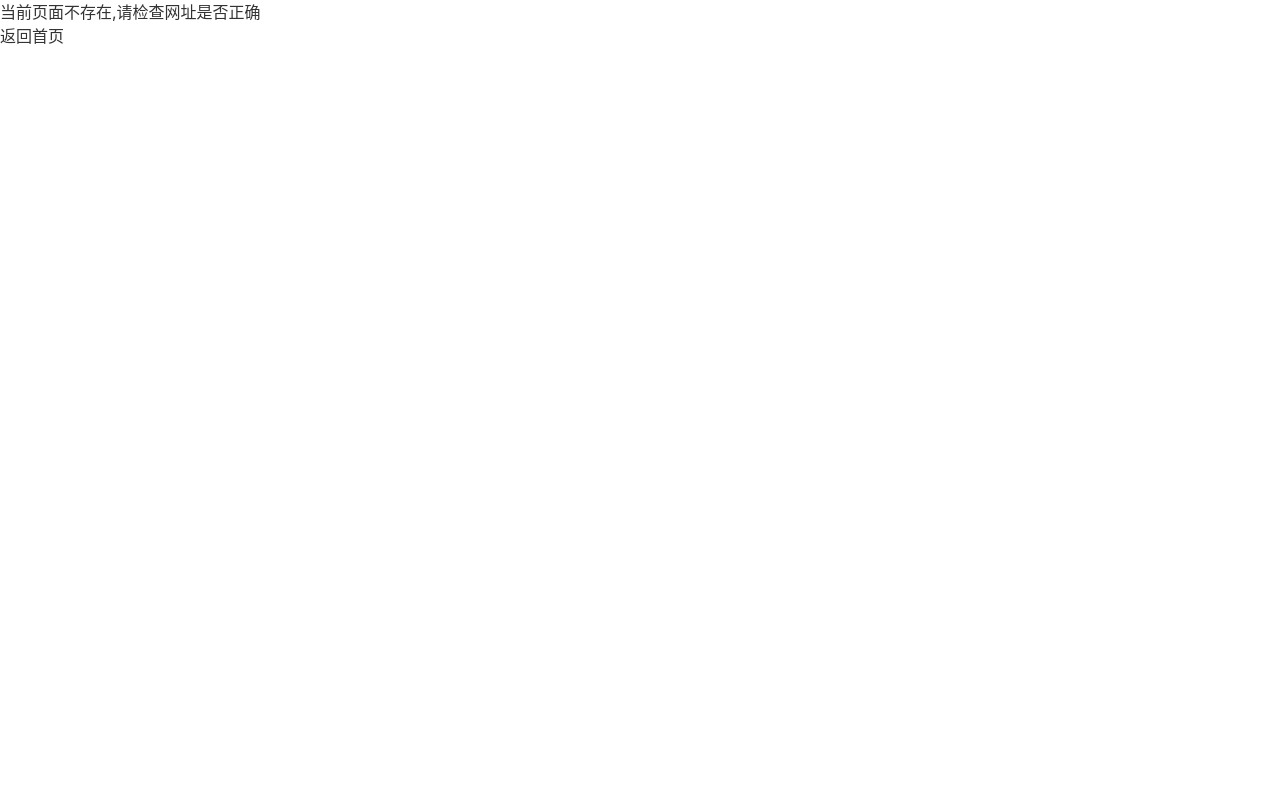
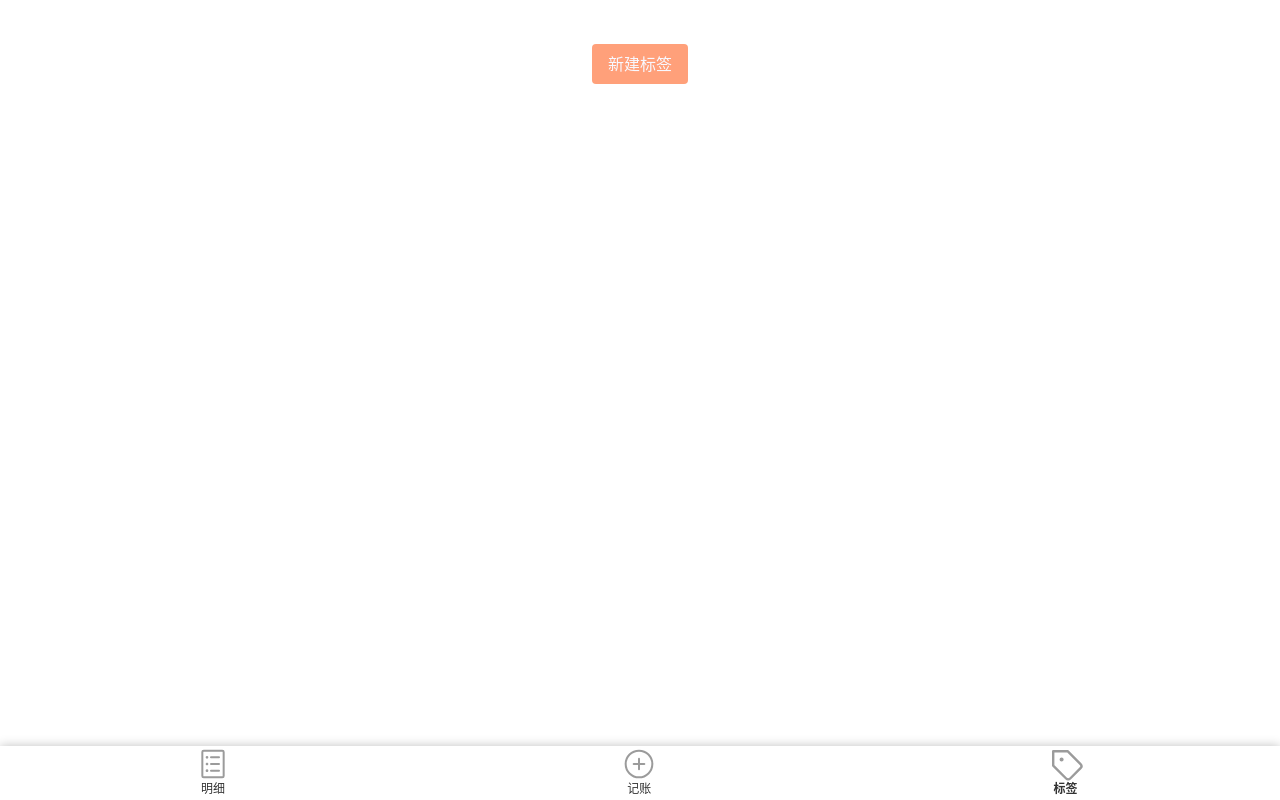
Before and after one commit to ShinyuYang/PPmorney-new, a Vue app: page /#/labels in a window 1280 px wide. Built offline with nearby package versions, Linux system fonts and the light colour scheme; a small style sheet from the web is missing.

Commit message:
展示和创建标签页面

```diff
--- a/src/App.vue
+++ b/src/App.vue
@@ -12,6 +12,7 @@
     line-height: 1.5;
     font-family: $font-hei;
     font-size: 16px;
+    //background: #f5f5f5;
   }
 
 
--- a/src/components/Money/Tags.vue
+++ b/src/components/Money/Tags.vue
@@ -249,7 +249,7 @@ export default  class Tags extends Vue{
         font-size: 10px;
       }
       > .svg-wrapper{
-        background:rgb(241,243,244);
+      //rgb(270,300,244)
         height:54px;
         width:54px;
         border-radius:50% 50%;
--- a/src/components/Nav.vue
+++ b/src/components/Nav.vue
@@ -8,9 +8,9 @@
      <Icon name="add"/>
       记账
     </router-link>
-    <router-link to="/statistic" class="item" active-class="selected">
-      <Icon name="statistic"/>
-      趋势</router-link>
+    <router-link to="/labels" class="item" active-class="selected">
+      <Icon name="labels"/>
+      标签</router-link>
   </nav>
 </template>
 
--- /dev/null
+++ b/src/models/recordListModels.ts
@@ -0,0 +1,13 @@
+const localStorageKeyName='recordList';
+const recordListModels={
+  clone(data: RecordItem[]|RecordItem){
+    return  JSON.parse(JSON.stringify(data));
+  },
+  fetch(){
+    return JSON.parse(window.localStorage.getItem(localStorageKeyName) ||'[]') as RecordItem[];
+  },
+  save(data: RecordItem[]){
+    window.localStorage.setItem(localStorageKeyName,JSON.stringify(data))
+  }
+};
+export{recordListModels};
--- /dev/null
+++ b/src/models/tagListModel.ts
@@ -0,0 +1,26 @@
+const localStorageKeyName='tagList';
+
+type TagListModel ={
+  data: string[];
+  fetch: () => string[];
+  create: (name: string) => 'success' | 'duplicated';//success 表示成功,duplicated表示name重复
+  save: () => void;
+}
+
+const tagListModel: TagListModel={
+  data:[],
+  fetch(){
+    this.data=JSON.parse(window.localStorage.getItem(localStorageKeyName) ||'[]');
+    return this.data;
+  },
+  create(name: string){
+    if(this.data.indexOf(name)>=0){return 'duplicated';}
+    this.data.push(name);
+    this.save();
+    return 'success';
+  },
+  save(){
+    window.localStorage.setItem(localStorageKeyName,JSON.stringify(this.data));
+  }
+};
+export{tagListModel};
--- a/src/views/Labels.vue
+++ b/src/views/Labels.vue
@@ -1,11 +1,75 @@
 <template>
   <Layout>
-    Details .vue
+   <ol class="tags">
+     <li v-for="tag in tags" :key="tag">
+       <span>{{tag}}</span>
+       <Icon name="right"/>
+     </li>
+   </ol>
+    <div class="createTag-wrapper">
+      <button class="createTag" @click="createTag">新建标签</button>
+    </div>
   </Layout>
 </template>
 
 <script lang="ts">
-export default {
-  name: 'Labels'
-};
+import Vue from 'vue';
+import {Component} from 'vue-property-decorator';
+import {tagListModel} from '@/models/tagListModel';
+
+tagListModel.fetch();
+
+
+@Component
+export default class Labels extends Vue {
+  tags=tagListModel.data;
+
+  createTag(){
+    const name=window.prompt('请输入标签名');
+    if(name){
+      const  message=tagListModel.create(name);
+      if(message==='duplicated'){
+        window.alert('标签重复');
+      }else if(message==='success'){
+        window.alert('添加成功');
+      }
+    }
+  }
+}
 </script>
+
+<style lang="scss" scoped>
+.tags {
+  background: white;
+  font-size: 16px;
+  padding-left: 16px;
+
+  > li {
+    min-height: 44px;
+    display: flex;
+    align-items: center;
+    justify-content: space-between;
+    border-bottom: 1px solid #e6e6e6;
+
+    svg {
+      width: 20px;
+      height: 20px;
+      margin-right: 16px;
+    }
+  }
+}
+  .createTag{
+    background:#FFA07A ;
+    color:ghostwhite;
+    border-radius: 4px;
+    border:none;
+    height:40px;
+    padding:0 16px;
+    &-wrapper{
+      text-align: center;
+      padding:16px;
+      margin-top:28px;
+    }
+  }
+
+</style>
--- a/src/views/Money.vue
+++ b/src/views/Money.vue
@@ -1,6 +1,5 @@
 <template>
 <Layout class-prefix="layout">
-  {{recordList}}
   <NumberPad @update:value="onUpdateAmount" @submit="saveRecord" />
   <Types :value.sync="record.type"/>
   <Notes @update:value="onUpdateNotes"/>
@@ -18,23 +17,22 @@ import Notes from '@/components/Money/Notes.vue';
 import Tags2 from '@/components/Money/Tags2.vue';
 import Types from '@/components/Money/Types.vue';
 import {Component, Watch} from 'vue-property-decorator';
+import {recordListModels} from '@/models/recordListModels';
+import {tagListModel} from '@/models/tagListModel';
 
-type Record={
-  tags: string[];
-  notes: string;
-  type: string;
-  amount: number;//数据类型
-  createdAt?: Date;//类(构造函数) 数据类型object可以细分成不同的类
- }
+const recordList = recordListModels.fetch();
+const tagList = tagListModel.fetch();
+
+
 
 
 @Component({
   components: {Tags2,Notes,Types,NumberPad},
 })
 export default class Money extends Vue  {
-     tags=['衣服','食品','住宿','交通'];
-     recordList: Record[]=JSON.parse(window.localStorage.getItem('recordList') ||'[]');
-      record: Record={
+     tags=tagList;
+     recordList: RecordItem[]=recordList;
+      record: RecordItem={
         tags: [],
         notes: '',
         type: '-',
@@ -50,13 +48,13 @@ export default class Money extends Vue  {
     this.record.amount= parseFloat(value);
   }
   saveRecord(){
-    const record2: Record =JSON.parse(JSON.stringify(this.record));//深拷贝方法
+    const record2: RecordItem =recordListModels.clone(this.record);//深拷贝方法
     record2.createdAt=new Date();
     this.recordList.push(record2);
   }
   @Watch('recordList')
   onRecordListChange(){
-       window.localStorage.setItem('recordList',JSON.stringify(this.recordList));
+       recordListModels.save(this.recordList);
   }
 }
 </script>
```
Also changed, not shown: src/custom.d.ts (added, +8 -0 lines), src/router/index.ts (+4 -3 lines), src/assets/icons/right.svg (added).
